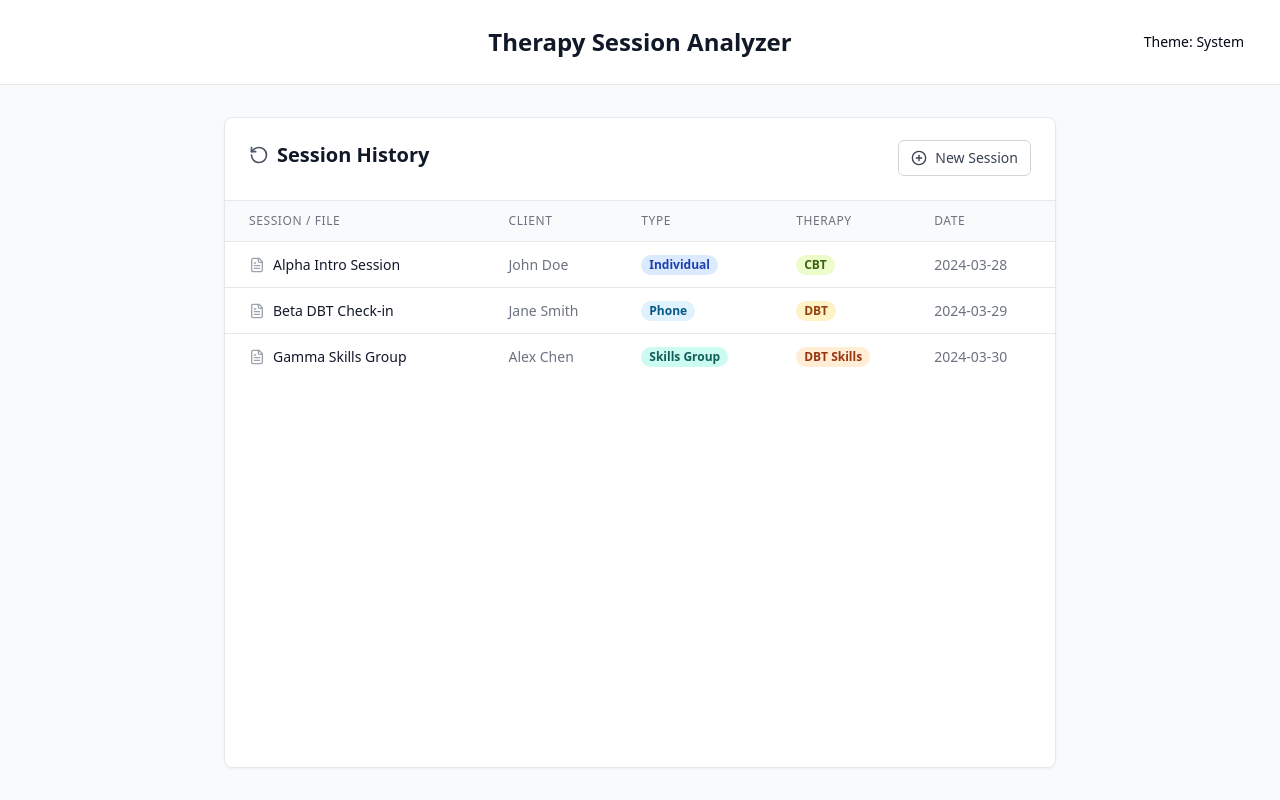
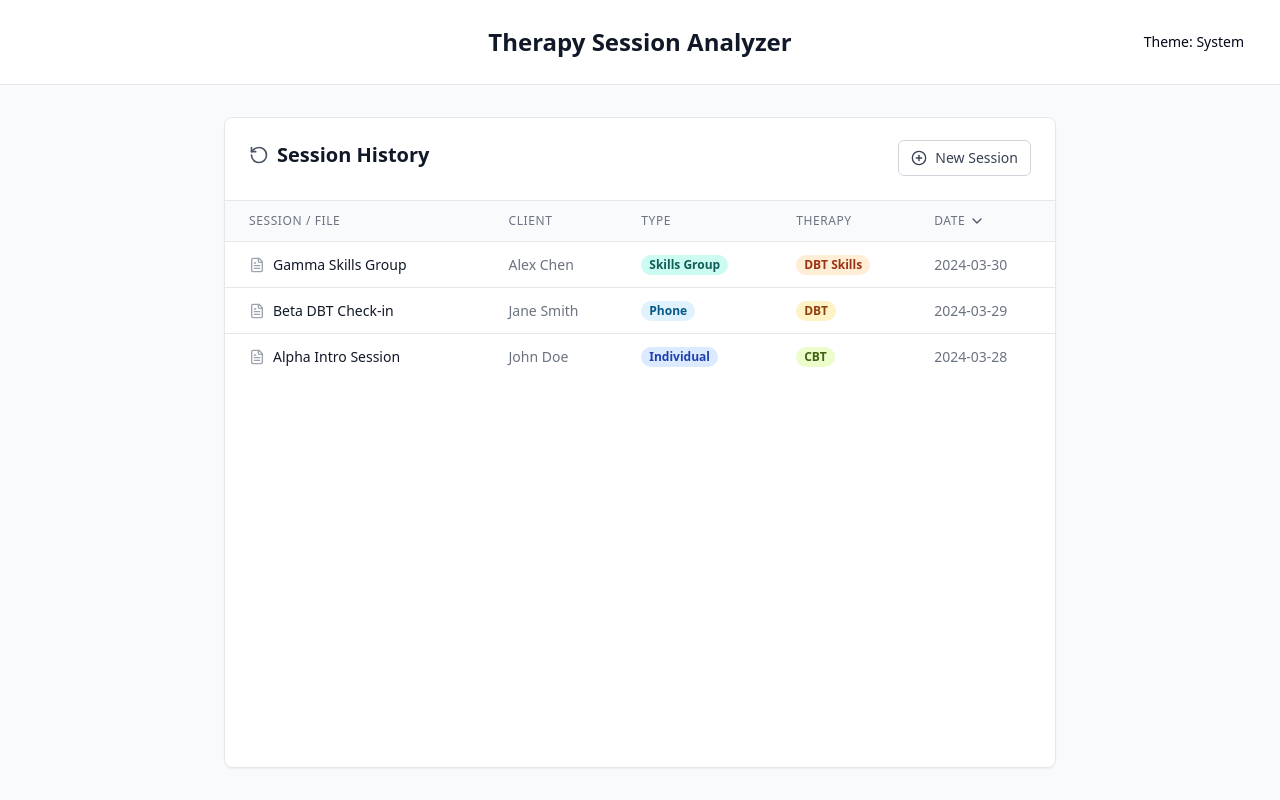
Before and after one commit to radekstepan/therascript, a React app in the folder ui/: page / in a window 1280 px wide. Built offline with nearby package versions, Linux system fonts and the light colour scheme.

Commit message:
feat: sort sessions

```diff
--- a/ui/src/components/LandingPage.tsx
+++ b/ui/src/components/LandingPage.tsx
@@ -1,23 +1,55 @@
-// src/components/LandingPage.tsx
 import React from 'react';
-import { useAtomValue, useSetAtom } from 'jotai';
+import { useAtomValue, useSetAtom, useAtom } from 'jotai'; // Import useAtom
 import { useNavigate } from 'react-router-dom';
-import { History, PlusCircle, FileText } from './icons/Icons';
+import { History, PlusCircle, FileText, ChevronUp, ChevronDown } from './icons/Icons'; // Add sort icons
 import { Button } from './ui/Button';
 import { Card, CardContent, CardHeader, CardTitle } from './ui/Card';
-import { pastSessionsAtom, openUploadModalAtom } from '../store';
+import {
+    // pastSessionsAtom, // No longer directly used for display
+    openUploadModalAtom,
+    sortedSessionsAtom, // Use the sorted atom
+    sessionSortCriteriaAtom, // Read current sort criteria
+    sessionSortDirectionAtom, // Read current sort direction
+    setSessionSortAtom, // Action to set sorting
+    SessionSortCriteria // Import type
+} from '../store';
 import { Session } from '../types';
-// Importing the centralized helper function:
 import { getBadgeClasses } from '../helpers';
+import { cn } from '../utils'; // Import cn
 
 export function LandingPage() {
-  const pastSessions = useAtomValue(pastSessionsAtom);
+  // const pastSessions = useAtomValue(pastSessionsAtom); // Replace with sorted
+  const sortedSessions = useAtomValue(sortedSessionsAtom);
   const openUploadModal = useSetAtom(openUploadModalAtom);
   const navigate = useNavigate();
+
+  // Get current sort state and setter action
+  const currentSortCriteria = useAtomValue(sessionSortCriteriaAtom);
+  const currentSortDirection = useAtomValue(sessionSortDirectionAtom);
+  const setSort = useSetAtom(setSessionSortAtom);
 
   const handleSessionClick = (sessionId: number) => {
       navigate(`/sessions/${sessionId}`);
   };
+
+  // Helper to render sort icon
+  const renderSortIcon = (criteria: SessionSortCriteria) => {
+    if (currentSortCriteria !== criteria) {
+      // Show a subtle placeholder/unsorted icon if desired, or nothing
+       return <ChevronDown className="h-3 w-3 ml-1 text-gray-300 dark:text-gray-600 invisible group-hover:visible" />; // Example: Dimmed, appears on hover
+    }
+    if (currentSortDirection === 'asc') {
+      return <ChevronUp className="h-4 w-4 ml-1 text-gray-600 dark:text-gray-400" />;
+    }
+    return <ChevronDown className="h-4 w-4 ml-1 text-gray-600 dark:text-gray-400" />;
+  };
+
+  // Helper for header cell props and click handler
+  const getHeaderCellProps = (criteria: SessionSortCriteria) => ({
+    scope: "col" as const, // Ensure TS knows it's a valid scope value
+    className: "group px-4 py-3 text-left text-xs font-medium text-gray-500 dark:text-gray-300 uppercase tracking-wider cursor-pointer hover:bg-gray-100 dark:hover:bg-gray-700/50",
+    onClick: () => setSort(criteria),
+  });
 
   return (
     <div className="w-full max-w-4xl mx-auto flex-grow flex flex-col p-4 md:p-6 lg:p-8">
@@ -28,18 +60,15 @@ export function LandingPage() {
                     Session History
                  </h2>
                  <Button
-                     variant="light"
-                     size="sm"
-                     onClick={openUploadModal}
-                     title="Upload New Session"
-                     aria-label="Upload New Session"
-                     icon={PlusCircle}
+                     variant="light" size="sm" onClick={openUploadModal}
+                     title="Upload New Session" aria-label="Upload New Session" icon={PlusCircle}
                  >
                      New Session
                  </Button>
             </CardHeader>
             <CardContent className="flex-grow flex flex-col overflow-hidden p-0">
-                {pastSessions.length === 0 ? (
+                {/* Use sortedSessions.length */}
+                {sortedSessions.length === 0 ? (
                     <div className="flex-grow flex items-center justify-center p-6 text-center">
                          <p className="text-gray-600 dark:text-gray-400">
                             No sessions found. Upload one to get started!
@@ -49,17 +78,29 @@ export function LandingPage() {
                     <div className="flex-grow overflow-y-auto border-t border-gray-200 dark:border-gray-700">
                          <table className="min-w-full divide-y divide-gray-200 dark:divide-gray-700">
                             <thead className="bg-gray-50 dark:bg-gray-800">
-                                {/* Table headers... */}
                                 <tr>
-                                    <th scope="col" className="px-4 py-3 text-left text-xs font-medium text-gray-500 dark:text-gray-300 uppercase tracking-wider sm:px-6">Session / File</th>
-                                    <th scope="col" className="px-4 py-3 text-left text-xs font-medium text-gray-500 dark:text-gray-300 uppercase tracking-wider">Client</th>
-                                    <th scope="col" className="px-4 py-3 text-left text-xs font-medium text-gray-500 dark:text-gray-300 uppercase tracking-wider">Type</th>
-                                    <th scope="col" className="px-4 py-3 text-left text-xs font-medium text-gray-500 dark:text-gray-300 uppercase tracking-wider">Therapy</th>
-                                    <th scope="col" className="px-4 py-3 text-left text-xs font-medium text-gray-500 dark:text-gray-300 uppercase tracking-wider">Date</th>
+                                    {/* Apply props and render icon for sortable headers */}
+                                    {/* Use cn to merge base classes with sm:px-6 */}
+                                    <th {...getHeaderCellProps('sessionName')} className={cn(getHeaderCellProps('sessionName').className, "sm:px-6")}>
+                                        <div className="flex items-center">Session / File {renderSortIcon('sessionName')}</div>
+                                    </th>
+                                    <th {...getHeaderCellProps('clientName')}>
+                                         <div className="flex items-center">Client {renderSortIcon('clientName')}</div>
+                                    </th>
+                                    <th {...getHeaderCellProps('sessionType')}>
+                                        <div className="flex items-center">Type {renderSortIcon('sessionType')}</div>
+                                    </th>
+                                    <th {...getHeaderCellProps('therapy')}>
+                                         <div className="flex items-center">Therapy {renderSortIcon('therapy')}</div>
+                                    </th>
+                                    <th {...getHeaderCellProps('date')}>
+                                         <div className="flex items-center">Date {renderSortIcon('date')}</div>
+                                    </th>
                                 </tr>
                             </thead>
+                            {/* Use sortedSessions in map */}
                             <tbody className="bg-white dark:bg-gray-900 divide-y divide-gray-200 dark:divide-gray-700">
-                                {pastSessions.map((session: Session) => (
+                                {sortedSessions.map((session: Session) => (
                                     <tr
                                         key={session.id}
                                         onClick={() => handleSessionClick(session.id)}
@@ -69,7 +110,6 @@ export function LandingPage() {
                                         tabIndex={0}
                                         onKeyDown={(e) => e.key === 'Enter' && handleSessionClick(session.id)}
                                     >
-                                        {/* Session/File and Client Cells... */}
                                         <td className="px-4 py-3 whitespace-nowrap text-sm text-gray-900 dark:text-gray-100 sm:px-6">
                                             <div className="flex items-center space-x-2">
                                                  <FileText className="h-4 w-4 flex-shrink-0 text-gray-400 dark:text-gray-500" aria-hidden="true"/>
@@ -79,11 +119,8 @@ export function LandingPage() {
                                         <td className="px-4 py-3 whitespace-nowrap text-sm text-gray-500 dark:text-gray-300">
                                             {session.clientName || 'No Client'}
                                         </td>
-
-                                        {/* Type Cell - USING getBadgeClasses */}
                                         <td className="px-4 py-3 whitespace-nowrap text-sm">
                                             {session.sessionType ? (
-                                                // Correctly calling the helper with category 'session'
                                                 <span className={getBadgeClasses(session.sessionType, 'session')}>
                                                     {session.sessionType}
                                                 </span>
@@ -91,11 +128,8 @@ export function LandingPage() {
                                                 <span className="text-gray-400 dark:text-gray-500">N/A</span>
                                             )}
                                         </td>
-
-                                        {/* Therapy Cell - USING getBadgeClasses */}
                                         <td className="px-4 py-3 whitespace-nowrap text-sm">
                                             {session.therapy ? (
-                                                 // Correctly calling the helper with category 'therapy'
                                                  <span className={getBadgeClasses(session.therapy, 'therapy')}>
                                                     {session.therapy}
                                                  </span>
@@ -103,7 +137,6 @@ export function LandingPage() {
                                                  <span className="text-gray-400 dark:text-gray-500">N/A</span>
                                             )}
                                         </td>
-                                        {/* Date Cell... */}
                                         <td className="px-4 py-3 whitespace-nowrap text-sm text-gray-500 dark:text-gray-300">
                                             {session.date || 'N/A'}
                                         </td>
--- a/ui/src/store.ts
+++ b/ui/src/store.ts
@@ -1,8 +1,18 @@
-// src/store.ts
 import { atom } from 'jotai';
-import { atomWithStorage } from 'jotai/utils';
+import { atomWithStorage } from 'jotai/utils'; // Import atomWithStorage
 import { SAMPLE_SESSIONS } from './sampleData';
 import type { Session, ChatMessage, ChatSession, SessionMetadata } from './types';
+import { getTodayDateString } from './helpers'; // Assuming helpers are needed
+
+// --- Define Sort Types ---
+export type SessionSortCriteria = 'sessionName' | 'clientName' | 'sessionType' | 'therapy' | 'date' | 'id'; // Added 'id' as a fallback
+export type SortDirection = 'asc' | 'desc';
+
+// --- Sorting Atoms ---
+// Persist sort criteria, default to 'date'
+export const sessionSortCriteriaAtom = atomWithStorage<SessionSortCriteria>('session-sort-criteria', 'date');
+// Persist sort direction, default to 'desc' (newest date first)
+export const sessionSortDirectionAtom = atomWithStorage<SortDirection>('session-sort-direction', 'desc');
 
 // --- Theme Atom ---
 // Type for theme values
@@ -16,74 +26,139 @@ export const themeAtom = atomWithStorage<Theme>('ui-theme', 'system');
 export const effectiveThemeAtom = atom<Exclude<Theme, 'system'>>((get) => {
     const theme = get(themeAtom);
     if (theme === 'system') {
-        // Check system preference
+        // Check system preference only if window is available (SSR safety)
+        if (typeof window !== 'undefined') {
             return window.matchMedia('(prefers-color-scheme: dark)').matches ? 'dark' : 'light';
+        }
+        return 'light'; // Default fallback for SSR
     }
     return theme; // Return 'light' or 'dark' directly
 });
 
-// --- Core State Atoms --- (Keep as is)
+
+// --- Core State Atoms ---
 export const pastSessionsAtom = atom<Session[]>(SAMPLE_SESSIONS);
 export const activeSessionIdAtom = atom<number | null>(null);
 export const activeChatIdAtom = atom<number | null>(null);
 
-// --- Upload Modal State Atoms --- (Keep as is)
+// --- Upload Modal State Atoms ---
 export const isUploadModalOpenAtom = atom(false);
 export const isTranscribingAtom = atom(false);
 export const transcriptionErrorAtom = atom('');
 
-// --- Chat State Atoms --- (Keep as is)
+// --- Chat State Atoms ---
 export const currentQueryAtom = atom('');
 export const isChattingAtom = atom(false);
 export const chatErrorAtom = atom('');
 
 // --- Derived Read Atoms ---
 
-// activeSessionAtom, activeChatAtom, currentChatMessagesAtom (Keep as is)
+// Get the full Session object for the active session ID
 export const activeSessionAtom = atom<Session | null>((get) => {
   const sessions = get(pastSessionsAtom);
   const id = get(activeSessionIdAtom);
   return id !== null ? sessions.find(s => s.id === id) ?? null : null;
 });
 
+// Get the full ChatSession object for the active chat ID within the active session
 export const activeChatAtom = atom<ChatSession | null>((get) => {
   const session = get(activeSessionAtom);
   const chatId = get(activeChatIdAtom);
-  if (!session || chatId === null) return null;
+  if (!session || chatId === null) {
+    return null;
+  }
+  // Ensure chats array exists and find the chat
   return session.chats?.find(c => c.id === chatId) ?? null;
 });
 
+// Get the messages for the currently active chat
 export const currentChatMessagesAtom = atom<ChatMessage[]>((get) => {
   const chat = get(activeChatAtom);
   return chat?.messages || [];
 });
 
 // Get a globally flattened list of starred messages including their names
-export const starredMessagesAtom = atom<Pick<ChatMessage, 'id' | 'text' | 'starredName'>[]>((get) => { // Add starredName
+export const starredMessagesAtom = atom<Pick<ChatMessage, 'id' | 'text' | 'starredName'>[]>((get) => {
     const sessions = get(pastSessionsAtom);
-    const allStarred: Pick<ChatMessage, 'id' | 'text' | 'starredName'>[] = []; // Add starredName
+    const allStarred: Pick<ChatMessage, 'id' | 'text' | 'starredName'>[] = [];
     sessions.forEach(session => {
         session.chats?.forEach(chat => {
             chat.messages?.forEach(msg => {
                 if (msg.starred) {
                     if (!allStarred.some(starred => starred.id === msg.id)) {
-                        // Include starredName in the pushed object
                         allStarred.push({ id: msg.id, text: msg.text, starredName: msg.starredName });
                     }
                 }
             });
         });
     });
-    // Optionally sort by name or original text if needed
-    // allStarred.sort((a, b) => (a.starredName || a.text).localeCompare(b.starredName || b.text));
     return allStarred;
+});
+
+// Derived Atom for Sorted Sessions
+export const sortedSessionsAtom = atom<Session[]>((get) => {
+    const sessions = get(pastSessionsAtom);
+    const criteria = get(sessionSortCriteriaAtom);
+    const direction = get(sessionSortDirectionAtom);
+
+    // Create a mutable copy before sorting
+    const sorted = [...sessions].sort((a, b) => {
+        // Prioritize sessionName if available, otherwise fallback to fileName for 'sessionName' sort
+        let valA: any;
+        let valB: any;
+
+        if (criteria === 'sessionName') {
+             valA = a.sessionName || a.fileName || null;
+             valB = b.sessionName || b.fileName || null;
+        } else {
+             valA = a[criteria] ?? null; // Use nullish coalescing for undefined/null
+             valB = b[criteria] ?? null;
+        }
+
+        // Handle nulls/undefined consistently (e.g., push them to the end)
+        if (valA === null && valB !== null) return 1; // a is null, b is not -> b comes first
+        if (valA !== null && valB === null) return -1; // a is not null, b is -> a comes first
+        if (valA === null && valB === null) return 0; // both null -> equal
+
+        // Specific comparison logic based on criteria
+        switch (criteria) {
+            case 'date':
+                // Assuming date strings are in 'YYYY-MM-DD' format or similar that Date can parse
+                // Treat invalid dates like nulls (push to end)
+                const dateA = new Date(valA);
+                const dateB = new Date(valB);
+                if (isNaN(dateA.getTime()) && !isNaN(dateB.getTime())) return 1;
+                if (!isNaN(dateA.getTime()) && isNaN(dateB.getTime())) return -1;
+                if (isNaN(dateA.getTime()) && isNaN(dateB.getTime())) return 0;
+                return dateA.getTime() - dateB.getTime(); // Chronological comparison
+
+            case 'clientName':
+            case 'sessionName': // Will use the prepared valA/valB including fallback
+            case 'sessionType':
+            case 'therapy':
+                // Case-insensitive string comparison
+                return String(valA).localeCompare(String(valB), undefined, { sensitivity: 'base' });
+
+            case 'id': // Fallback/default numeric sort
+            default:
+                 // Ensure values are numbers if possible, fallback to 0
+                 const numA = typeof valA === 'number' ? valA : 0;
+                 const numB = typeof valB === 'number' ? valB : 0;
+                 return numA - numB;
+        }
+    });
+
+    // Apply direction
+    if (direction === 'desc') {
+        sorted.reverse(); // Reverse the array for descending order
+    }
+
+    return sorted;
 });
 
 
 // --- Write Atoms (Actions) ---
 
-// openUploadModalAtom, closeUploadModalAtom, addSessionAtom,
-// updateSessionMetadataAtom, saveTranscriptAtom, addChatMessageAtom (Keep as is)
 export const openUploadModalAtom = atom(null, (get, set) => { set(transcriptionErrorAtom, ''); set(isUploadModalOpenAtom, true); });
 export const closeUploadModalAtom = atom(null, (get, set) => { if (!get(isTranscribingAtom)) { set(isUploadModalOpenAtom, false); }});
 export const addSessionAtom = atom(null, (get, set, newSession: Session) => { set(pastSessionsAtom, (prev) => [newSession, ...prev]); });
@@ -109,34 +184,15 @@ export const addChatMessageAtom = atom(null, (get, set, message: ChatMessage) =>
         return session;
     }));
 });
-
-// Action to star/unstar a message - Modified to handle name
-export const starMessageAtom = atom(
-    null,
-    (get, set, payload: { chatId: number; messageId: number; shouldStar: boolean; name?: string }) => { // Add optional name
-        const { chatId, messageId, shouldStar, name } = payload; // Destructure name
+export const starMessageAtom = atom(null, (get, set, payload: { chatId: number; messageId: number; shouldStar: boolean; name?: string }) => {
+    const { chatId, messageId, shouldStar, name } = payload;
     const sessionId = get(activeSessionIdAtom);
-
-        if (sessionId === null) {
-            console.error("Cannot star/unstar message: No active session.");
-            return;
-        }
-
-        set(pastSessionsAtom, (prevSessions) =>
-            prevSessions.map(session => {
+    if (sessionId === null) { console.error("Cannot star/unstar message: No active session."); return; }
+    set(pastSessionsAtom, (prevSessions) => prevSessions.map(session => {
         if (session.id === sessionId) {
             const updatedChats = (session.chats || []).map(chat => {
                 if (chat.id === chatId) {
-                            const updatedMessages = (chat.messages || []).map(msg =>
-                                msg.id === messageId
-                                    ? {
-                                        ...msg,
-                                        starred: shouldStar,
-                                        // Set name if starring, clear if unstarring
-                                        starredName: shouldStar ? (name?.trim() || msg.text.substring(0, 50) + '...') : undefined
-                                      }
-                                    : msg
-                            );
+                    const updatedMessages = (chat.messages || []).map(msg => msg.id === messageId ? { ...msg, starred: shouldStar, starredName: shouldStar ? (name?.trim() || msg.text.substring(0, 50) + '...') : undefined } : msg );
                     return { ...chat, messages: updatedMessages };
                 }
                 return chat;
@@ -144,18 +200,10 @@ export const starMessageAtom = atom(
             return { ...session, chats: updatedChats };
         }
         return session;
-            })
-        );
-        if (shouldStar) {
-            console.log(`Message ${messageId} in chat ${chatId} starred with name "${name || 'Default Name'}"`);
-        } else {
-            console.log(`Message ${messageId} in chat ${chatId} unstarred`);
-        }
-    }
-);
-
-
-// startNewChatAtom, renameChatAtom, handleStartTranscriptionAtom, handleChatSubmitAtom (Keep as is)
+    }));
+    if (shouldStar) { console.log(`Message ${messageId} in chat ${chatId} starred with name "${name || 'Default Name'}"`); }
+    else { console.log(`Message ${messageId} in chat ${chatId} unstarred`); }
+});
 type StartNewChatResult = { success: true; newChatId: number } | { success: false; error: string };
 export const startNewChatAtom = atom<null, [{ sessionId: number }], Promise<StartNewChatResult>>(null, async (get, set, { sessionId }) => {
     if (sessionId === null || isNaN(sessionId)) { const error = "Error: Could not find session to start new chat."; console.error(error); set(chatErrorAtom, error); return { success: false, error }; }
@@ -166,14 +214,12 @@ export const startNewChatAtom = atom<null, [{ sessionId: number }], Promise<Star
     if (success) { console.log(`Created new chat (${newChatId}) for session ${sessionId}`); return { success: true, newChatId: newChatId }; }
     else { const error = `Error: Session ${sessionId} not found when adding new chat.`; console.error(error); set(chatErrorAtom, error); return { success: false, error }; }
 });
-
 export const renameChatAtom = atom(null, (get, set, payload: { chatId: number, newName: string }) => {
     const { chatId, newName } = payload; const sessionId = get(activeSessionIdAtom);
     if (sessionId === null) { console.error("Cannot rename chat: No active session."); return; }
     set(pastSessionsAtom, (prev) => prev.map(session => { if (session.id === sessionId) { const updatedChats = (session.chats || []).map(chat => chat.id === chatId ? { ...chat, name: newName.trim() || undefined } : chat); return { ...session, chats: updatedChats }; } return session; }));
     console.log(`Renamed chat ${chatId} in session ${sessionId} to: ${newName.trim()}`);
 });
-
 type TranscriptionResult = { success: true, newSessionId: number, newChatId: number } | { success: false, error: string };
 export const handleStartTranscriptionAtom = atom<null, [{ file: File, metadata: SessionMetadata }], Promise<TranscriptionResult>>(null, async (get, set, { file, metadata }) => {
     set(isTranscribingAtom, true); set(transcriptionErrorAtom, ''); console.log("Starting transcription simulation for:", file.name, metadata);
@@ -190,7 +236,6 @@ export const handleStartTranscriptionAtom = atom<null, [{ file: File, metadata:
         return { success: false, error: errorMsg };
     }
 });
-
 export const handleChatSubmitAtom = atom(null, async (get, set) => {
     const query = get(currentQueryAtom); const sessionId = get(activeSessionIdAtom); const chatId = get(activeChatIdAtom); const chatting = get(isChattingAtom);
     if (!query.trim()) { set(chatErrorAtom, "Cannot send an empty message."); return; }
@@ -209,3 +254,22 @@ export const handleChatSubmitAtom = atom(null, async (get, set) => {
     } catch (error) { console.error("Chat API simulation error:", error); set(chatErrorAtom, "Failed to get response from AI (simulated error)."); }
     finally { set(isChattingAtom, false); }
 });
+
+// Action Atom to Handle Sorting Click
+export const setSessionSortAtom = atom(
+    null, // No read function needed
+    (get, set, newCriteria: SessionSortCriteria) => {
+        const currentCriteria = get(sessionSortCriteriaAtom);
+        const currentDirection = get(sessionSortDirectionAtom);
+
+        if (newCriteria === currentCriteria) {
+            // If clicking the same column, toggle direction
+            set(sessionSortDirectionAtom, currentDirection === 'asc' ? 'desc' : 'asc');
+        } else {
+            // If clicking a new column, set new criteria and default direction
+            set(sessionSortCriteriaAtom, newCriteria);
+            // Default to 'desc' for date, 'asc' for others
+            set(sessionSortDirectionAtom, newCriteria === 'date' ? 'desc' : 'asc');
+        }
+    }
+);
```
Lines whose indentation alone changed are shown as unchanged.
